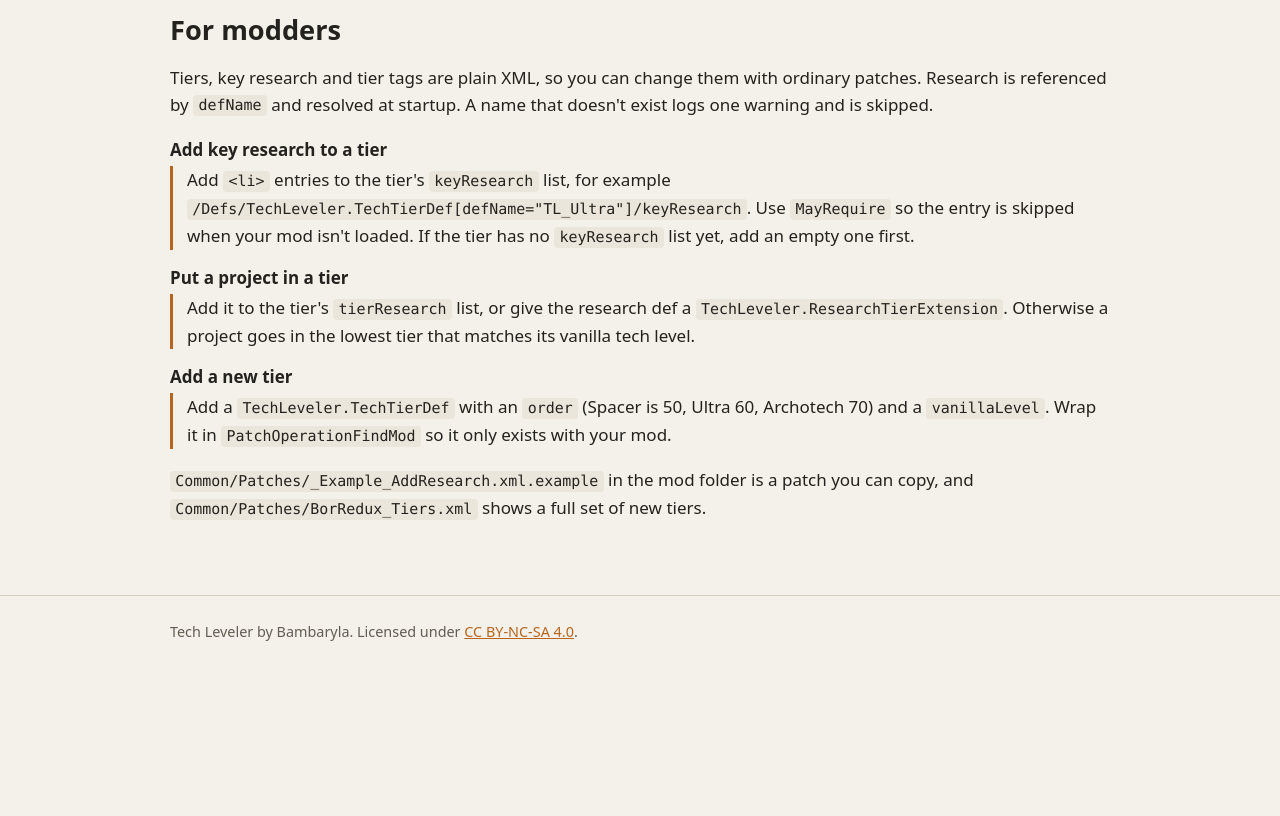
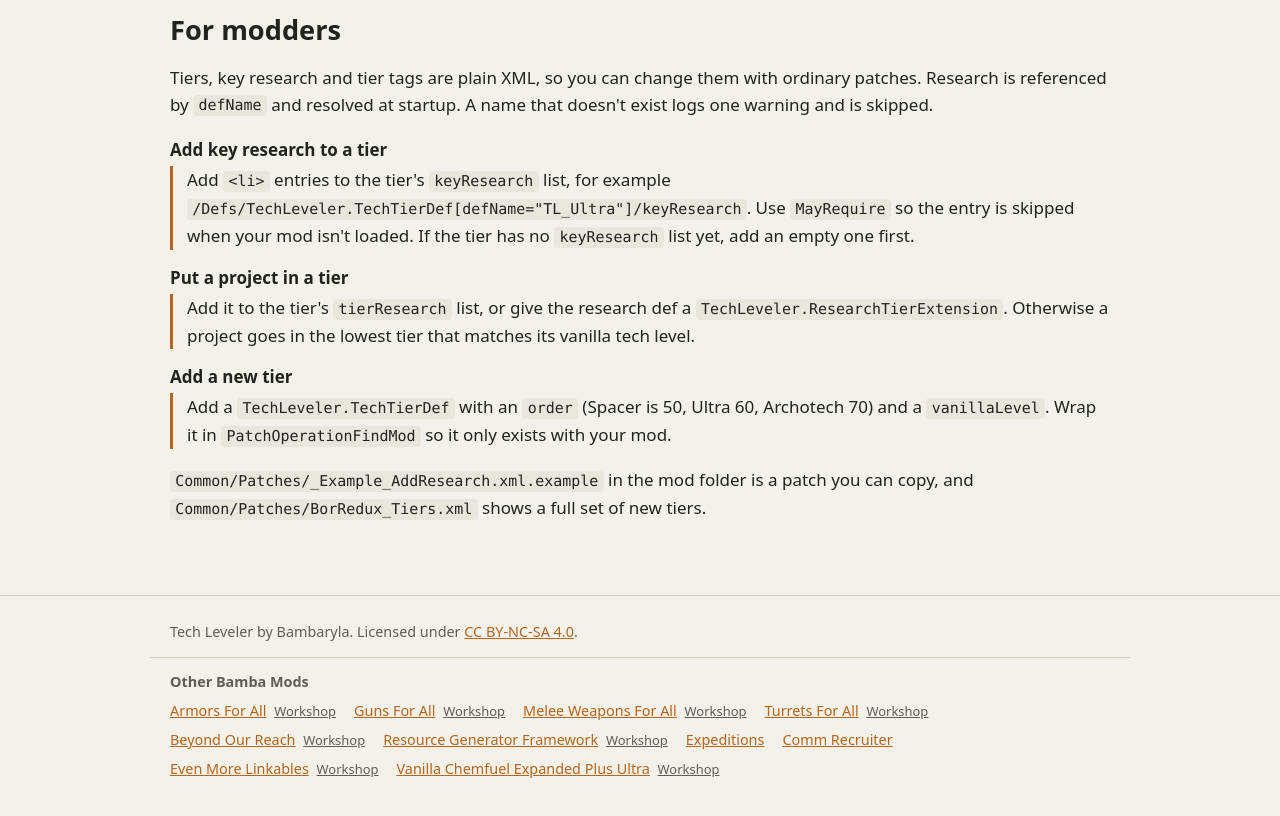
Before and after one commit to bambaryla-mods/RimworldTechLeveler, a plain HTML site: page site/index.html in a window 1280 px wide. Shown: the part 3049-3865 px from the top of the page. Before the commit the page ends 3732 px from the top, so only its background shows below. Drawn offline with Linux system fonts and the light colour scheme.

Commit message:
Site: link the other Bamba mods in the footer

```diff
--- a/site/index.html
+++ b/site/index.html
@@ -126,6 +126,21 @@
   <div class="wrap">
     Tech Leveler by Bambaryla. Licensed under <a href="https://creativecommons.org/licenses/by-nc-sa/4.0/">CC BY-NC-SA 4.0</a>.
   </div>
+  <div class="wrap other-mods">
+    <p class="other-mods-title">Other Bamba Mods</p>
+    <ul>
+      <li><a href="https://bambaryla-mods.github.io/AllBambaArmors/">Armors For All</a> <a class="ws" href="https://steamcommunity.com/sharedfiles/filedetails/?id=3787547731">Workshop</a></li>
+      <li><a href="https://bambaryla-mods.github.io/AllBambaGuns/">Guns For All</a> <a class="ws" href="https://steamcommunity.com/sharedfiles/filedetails/?id=3782391721">Workshop</a></li>
+      <li><a href="https://bambaryla-mods.github.io/AllBambaMelee/">Melee Weapons For All</a> <a class="ws" href="https://steamcommunity.com/sharedfiles/filedetails/?id=3726524693">Workshop</a></li>
+      <li><a href="https://bambaryla-mods.github.io/AllBambaTurrets/">Turrets For All</a> <a class="ws" href="https://steamcommunity.com/sharedfiles/filedetails/?id=3800286808">Workshop</a></li>
+      <li><a href="https://bambaryla-mods.github.io/RimworldBeyondOurReach/">Beyond Our Reach</a> <a class="ws" href="https://steamcommunity.com/sharedfiles/filedetails/?id=3768354639">Workshop</a></li>
+      <li><a href="https://bambaryla-mods.github.io/ResourceGeneratorFramework/">Resource Generator Framework</a> <a class="ws" href="https://steamcommunity.com/sharedfiles/filedetails/?id=3768286295">Workshop</a></li>
+      <li><a href="https://bambaryla-mods.github.io/rimworldExpeditions/">Expeditions</a></li>
+      <li><a href="https://bambaryla-mods.github.io/rimworldCommRecruiter/">Comm Recruiter</a></li>
+      <li><a href="https://bambaryla-mods.github.io/EvenMoreLinkables/">Even More Linkables</a> <a class="ws" href="https://steamcommunity.com/sharedfiles/filedetails/?id=3536014093">Workshop</a></li>
+      <li><a href="https://bambaryla-mods.github.io/VanillaChemfuelExpandedPlusUltra/">Vanilla Chemfuel Expanded Plus Ultra</a> <a class="ws" href="https://steamcommunity.com/sharedfiles/filedetails/?id=3231387549">Workshop</a></li>
+    </ul>
+  </div>
 </footer>
 
 </body>
--- a/site/style.css
+++ b/site/style.css
@@ -102,3 +102,11 @@ footer { margin-top: 48px; padding: 24px 0 40px; border-top: 1px solid var(--lin
   .wrap { padding: 0 16px; }
   .hero { padding: 32px 0; }
 }
+
+/* ---------- other Bamba mods (footer) ---------- */
+.other-mods { margin-top: 14px; padding-top: 12px; border-top: 1px solid var(--line); }
+.other-mods-title { margin: 0 0 6px; font-weight: 600; }
+.other-mods ul { list-style: none; margin: 0; padding: 0; display: flex; flex-wrap: wrap; gap: 6px 18px; }
+.footer .other-mods ul { justify-content: center; }
+.other-mods li { margin: 0; }
+.other-mods .ws { color: var(--muted); font-size: 0.9em; margin-left: 4px; }
```
